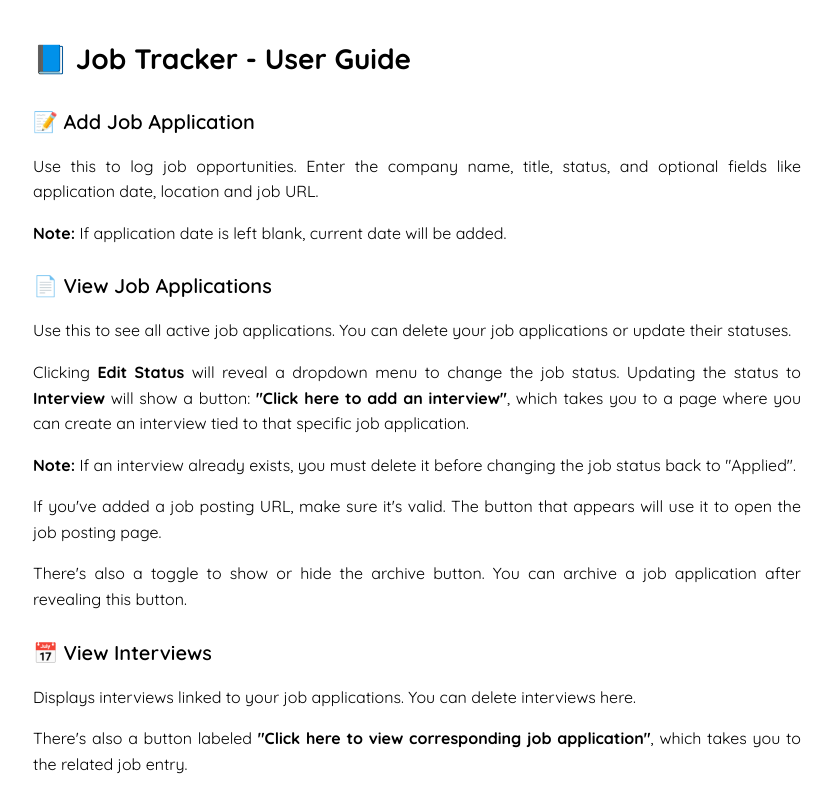
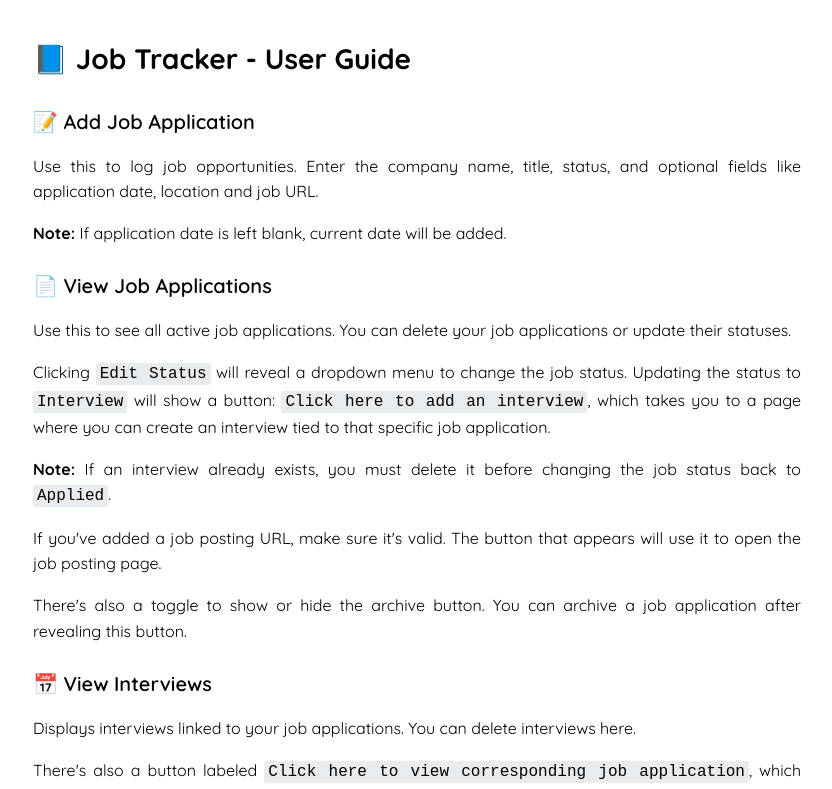
Before and after one commit to WeiHungLoh/job_tracker, a React (Create React App) app in the folder frontend/: page /userguide in a window 1280 px wide. Shown: the top 789 px of the page, without its empty margins (223-1055 px from the left). Built offline with nearby package versions, Linux system fonts and the light colour scheme.

Commit message:
fix: Replace <strong> tags with <code> tags for code-style text

```diff
--- a/frontend/src/UserGuide/UserGuide.css
+++ b/frontend/src/UserGuide/UserGuide.css
@@ -31,3 +31,9 @@
     font-size: 0.9rem;
     color: #6b7280;
 }
+code {
+    font-family: 'Courier New', Courier, monospace;
+    background-color: #e9ecef;
+    padding: 2px 4px;
+    border-radius: 3px;
+}
--- a/frontend/src/UserGuide/UserGuide.js
+++ b/frontend/src/UserGuide/UserGuide.js
@@ -22,11 +22,11 @@ const UserGuide = () => {
                     Use this to see all active job applications. You can delete your job applications or update their statuses.
                 </p>
                 <p>
-                    Clicking <strong>Edit Status</strong> will reveal a dropdown menu to change the job status. Updating the status to <strong>Interview</strong> will show a button: <strong>"Click here to add an interview"</strong>,
+                    Clicking <code>Edit Status</code> will reveal a dropdown menu to change the job status. Updating the status to <code>Interview</code> will show a button: <code>Click here to add an interview</code>,
                     which takes you to a page where you can create an interview tied to that specific job application.
                 </p>
                 <p>
-                    <strong>Note:</strong> If an interview already exists, you must delete it before changing the job status back to "Applied".
+                    <strong>Note:</strong> If an interview already exists, you must delete it before changing the job status back to <code>Applied</code>.
                 </p>
                 <p>
                     If you've added a job posting URL, make sure it's valid. The button that appears will use it to open the job posting page.
@@ -42,7 +42,7 @@ const UserGuide = () => {
                     Displays interviews linked to your job applications. You can delete interviews here.
                 </p>
                 <p>
-                    There's also a button labeled <strong>"Click here to view corresponding job application"</strong>, which takes you to the related job entry.
+                    There's also a button labeled <code>Click here to view corresponding job application</code>, which takes you to the related job entry.
                 </p>
             </section>
 
```
